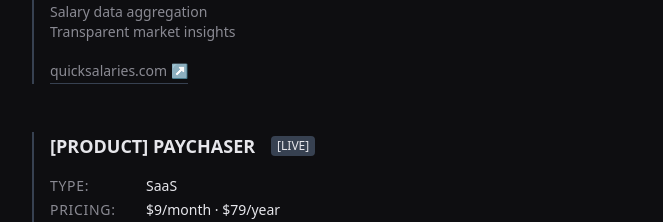
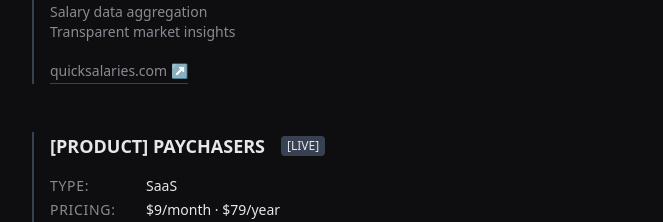
Before and after one commit to smngvlkz/Portfolio_V2, a Next.js app: page / in a window 1280 px wide. Shown: the part 920-1142 px from the top of the page, without its empty margins (208-871 px from the left). Built offline with nearby package versions, Linux system fonts and the light colour scheme.

Commit message:
Minor fix

```diff
--- a/src/app/components/ProductLog.tsx
+++ b/src/app/components/ProductLog.tsx
@@ -23,7 +23,7 @@
         url: "https://www.quicksalaries.com/"
     },
     {
-        name: "PAYCHASER",
+        name: "PAYCHASERS",
         status: "[LIVE]",
         type: "SaaS",
         pricing: "$9/month · $79/year",
```
